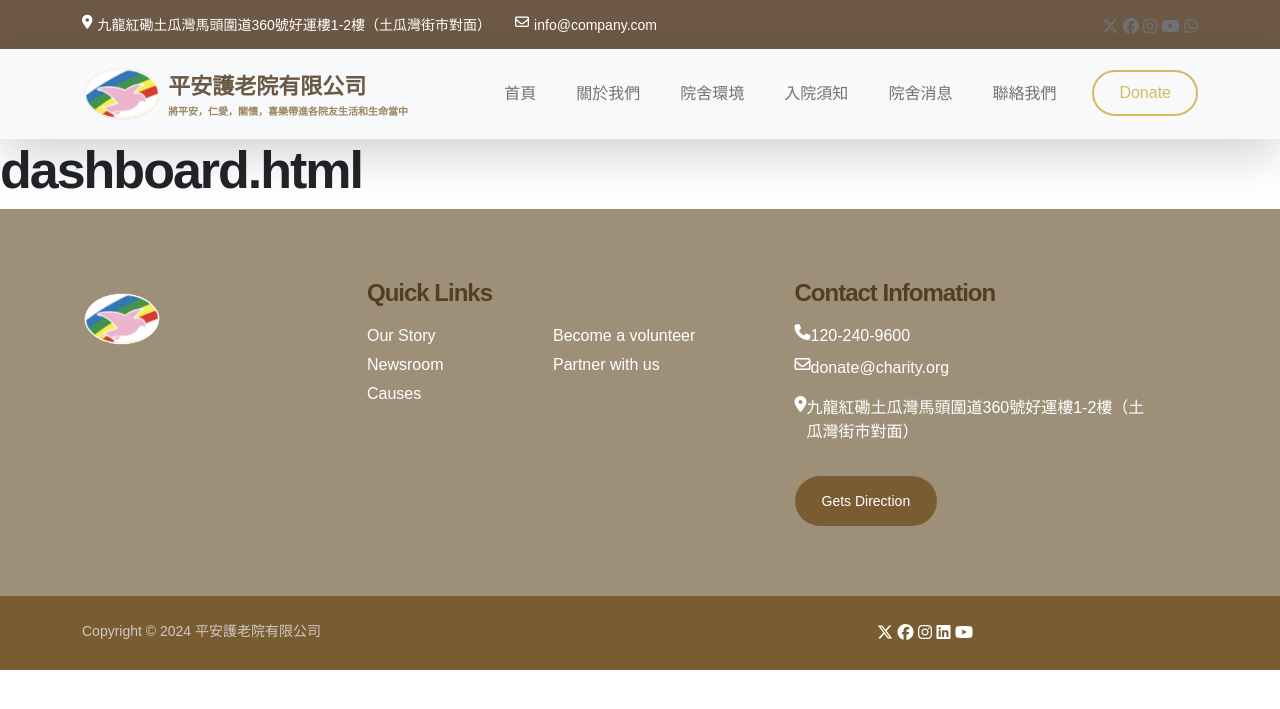
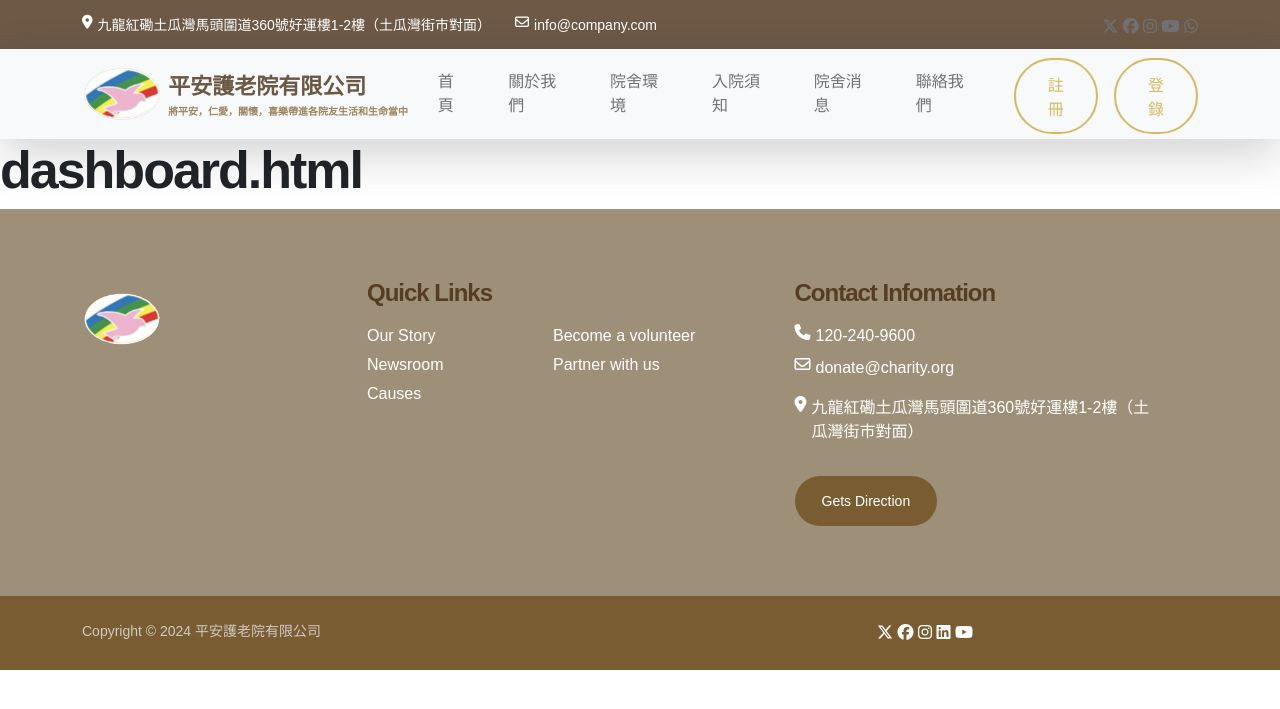
Before and after one commit to AcoHon53114/peace, a Django app: page /accounts/dashboard in a window 1280 px wide. Shown: the top 709 px of the page. Run offline with Django 4.2, Linux system fonts and the light colour scheme; some libraries are stand-ins or nearby versions; some web fonts are replaced.

```diff
--- a/templates/environments/environment.html
+++ b/templates/environments/environment.html
@@ -1,3 +1,6 @@
+{% extends 'base.html' %}
+{% load humanize %}
+{% block content %}
 <!--environment.html-->
 <section class="section-padding" id="section_3">
     <div class="container">
@@ -61,3 +64,4 @@
             </div>
 
 </section>
+{% endblock %}
--- a/templates/partials/_footer.html
+++ b/templates/partials/_footer.html
@@ -37,7 +37,7 @@
                 <h5 class="site-footer-title mb-3">Contact Infomation</h5>
 
                 <p class="text-white d-flex mb-2">
-                    <i class="fa-solid fa-phone"></i>
+                    <i class="fa-solid fa-phone" style="margin-bottom: 5px; margin-right: 5px;"></i>
 
                     <a href="tel: 120-240-9600" class="site-footer-link">
                         120-240-9600
@@ -45,7 +45,7 @@
                 </p>
 
                 <p class="text-white d-flex">
-                    <i class="fa-sharp fa-regular fa-envelope"></i>
+                    <i class="fa-sharp fa-regular fa-envelope" style="margin-bottom: 5px; margin-right: 5px;"></i>
 
                     <a href="mailto:info@yourgmail.com" class="site-footer-link">
                         donate@charity.org
@@ -53,7 +53,7 @@
                 </p>
 
                 <p class="text-white d-flex mt-3">
-                    <i class="fa-solid fa-location-dot"></i>
+                    <i class="fa-solid fa-location-dot" style="margin-bottom: 5px; margin-right: 5px;"></i>
                     九龍紅磡土瓜灣馬頭圍道360號好運樓1-2樓（土瓜灣街市對面）
                 </p>
 
@@ -61,14 +61,14 @@
             </div>
         </div>
     </div>
-
+<!--_site-footer-->
     <div class="site-footer-bottom">
         <div class="container">
             <div class="row">
                 <div class="col-lg-6 col-md-7 col-12">
                     <p class="copyright-text mb-0">
                         Copyright © 2024 <a href="#"></a>平安護老院有限公司
-                        <a href="https://templatemo.com" target="_blank"></a>
+                        <a href="#" target="_blank"></a>
                     </p>
                 </div>
 
--- a/templates/partials/_navbar.html
+++ b/templates/partials/_navbar.html
@@ -18,44 +18,37 @@
         <div class="collapse navbar-collapse" id="navbarNav">
             <ul class="navbar-nav ms-auto">
                 <li class="nav-item">
-                    <a class="nav-link click-scroll" href="#top">首頁</a>
+                    <a class="nav-link click-scroll" href={% url "index" %}>首頁</a>
                 </li>
 
                 <li class="nav-item">
-                    <a class="nav-link click-scroll" href="#section_2">關於我們</a>
+                    <a class="nav-link click-scroll" href={% url "about" %}>關於我們</a>
                 </li>
 
                 <li class="nav-item">
-                    <a class="nav-link click-scroll" href="#section_3">院舍環境</a>
+                    <a class="nav-link click-scroll" href={% url "environment" %}>院舍環境</a>
                 </li>
 
                 <li class="nav-item">
-                    <a class="nav-link click-scroll" href="#section_4">入院須知</a>
+                    <a class="nav-link click-scroll" href={% url "information" %}>入院須知</a>
                 </li>
 
                 <li class="nav-item dropdown">
-                    <a class="nav-link click-scroll dropdown-toggle::after {display: none;}" href="#section_5"
+                    <a class="nav-link click-scroll dropdown-toggle::after {display: none;}" href={% url "news" %}
                         id="navbarLightDropdownMenuLink" role="button" data-bs-toggle="dropdown"
                         aria-expanded="false">
                         院舍消息</a>
 
-                    <ul class="dropdown-menu dropdown-menu-light" aria-labelledby="navbarLightDropdownMenuLink">
-                        <li>
-                            <a class="dropdown-item" href="news.html">News Listing</a>
-                        </li>
-
-                        <li>
-                            <a class="dropdown-item" href="news-detail.html">News Detail</a>
-                        </li>
-                    </ul>
-                </li>
-
                 <li class="nav-item">
-                    <a class="nav-link click-scroll" href="#section_6">聯絡我們</a>
+                    <a class="nav-link click-scroll" href={% url "contact" %}>聯絡我們</a>
                 </li>
 
                 <li class="nav-item ms-3">
-                    <a class="nav-link custom-btn custom-border-btn btn" href="donate.html">Donate</a>
+                    <a class="nav-link custom-btn custom-border-btn btn" href={% url "register" %}>註冊</a>
+                </li>
+
+                <li class="nav-item ms-3">
+                    <a class="nav-link custom-btn custom-border-btn btn" href={% url "login" %}>登錄</a>
                 </li>
             </ul>
         </div>
```
Also changed, not shown: other parts of templates/partials/_footer.html (+1 -1 lines).
